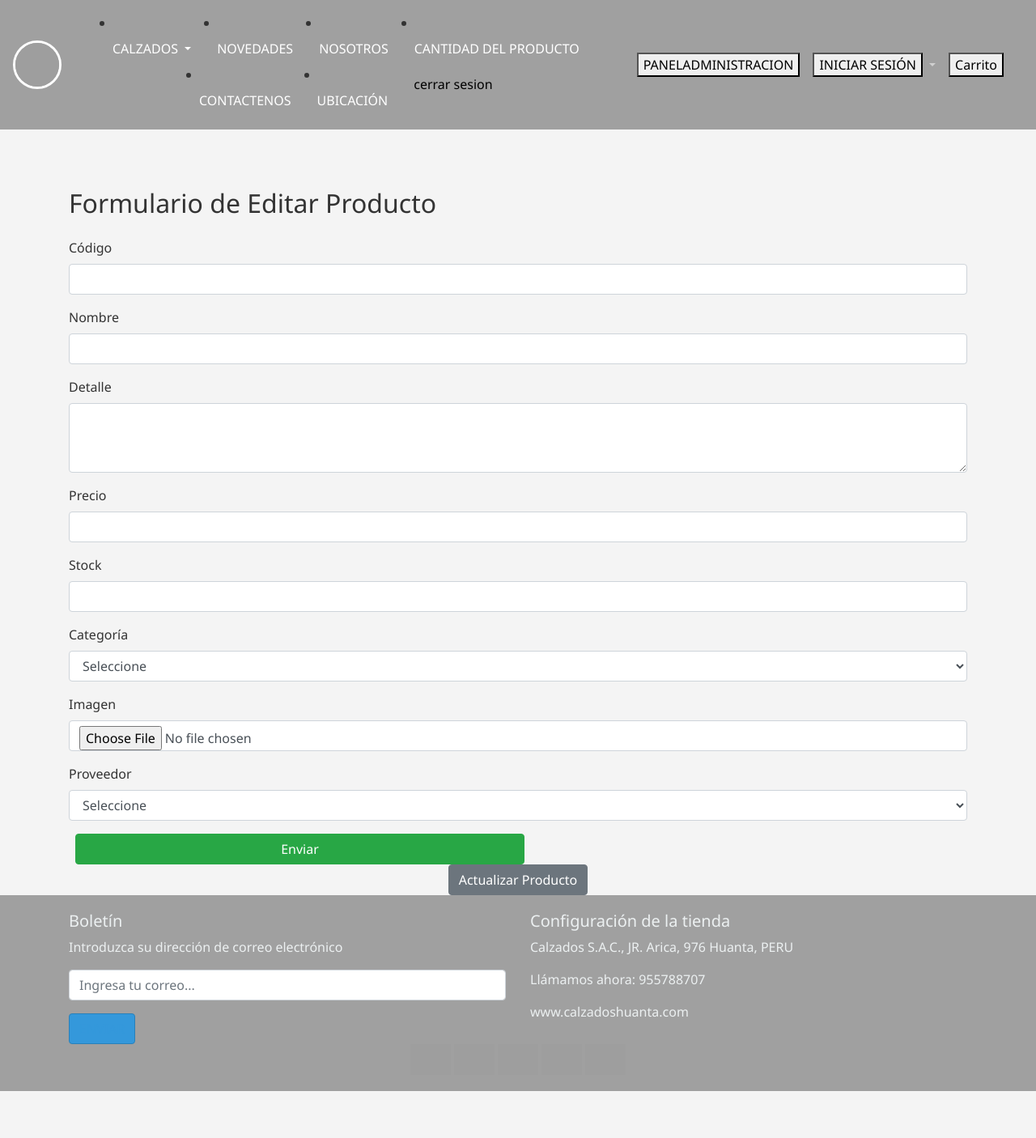
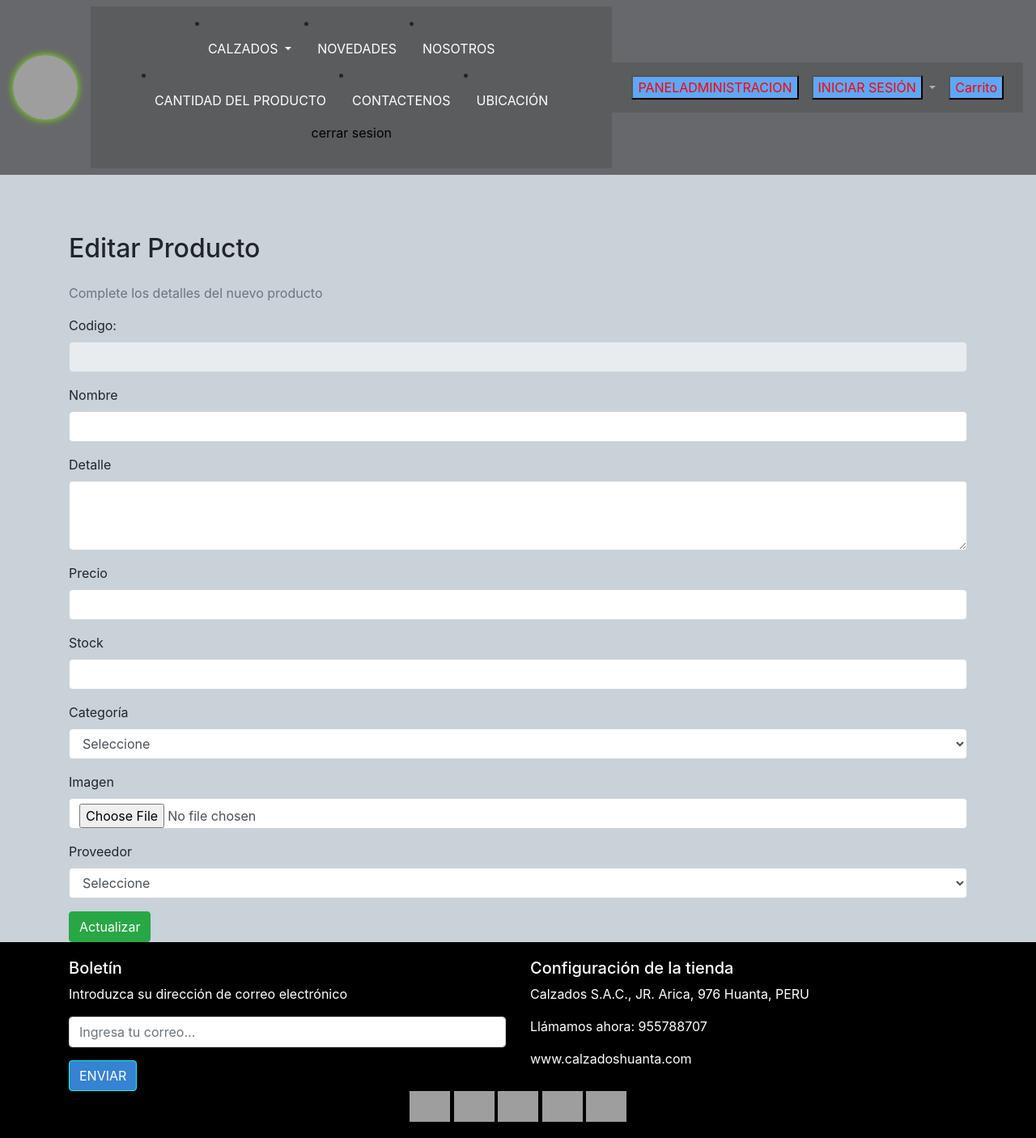
Before and after one commit to Diner2024/venta, a PHP site: page /venta/editarproducto in a window 1280 px wide. Shown: the whole page at 81% size. Before the commit the page ends 1348 px from the top, so only its background shows below. Run offline with PHP 8.4, Linux system fonts and the light colour scheme; data that the repository does not hold is empty; a stand-in replaces the project's code that opens the database connection; some libraries are stand-ins or nearby versions; grey boxes are pictures that could not be loaded.

Commit message:
05/12/2024

```diff
--- a/views/editarproducto.php
+++ b/views/editarproducto.php
@@ -1,10 +1,13 @@
 <div class="container mt-5">
-        <h2 class="mb-4">Formulario de Editar Producto</h2>
-        <form id="frmRegistrar" >
-            <div class="mb-3">
-                <label for="codigo" class="form-label">Código</label>
-                <input type="text" class="form-control" id="codigo" name="codigo" maxlength="20" required>
-            </div>
+        <h2 class="mb-4">Editar Producto</h2>
+        <p class="text-muted">Complete los detalles del nuevo producto</p>
+        <form id="frmactualizar" >
+        <input type="hidden" name="id_producto" id="id_producto">
+    <input type="hidden" name="img" id="img">
+    <div class="form-group">
+        <label for="">Codigo:</label>
+        <input type="text" class="form-control" id="codigo" name="codigo" readonly disabled>
+    </div>
             <div class="mb-3">
                 <label for="nombre" class="form-label">Nombre</label>
                 <input type="text" class="form-control" id="nombre" name="nombre" maxlength="30" required>
@@ -38,17 +41,13 @@
                     <option value="">Seleccione</option>
                 </select>
             </div>
-            <button type="button" class="btn btn-success col-6 mx-2" onclick="registrarProducto();">Enviar</button>
-            <div class="col text-center">
-                <a href="<?php echo BASE_URL ?>actualizarproducto" class="btn btn-secondary">Actualizar Producto</a>
-            </div>
+            <button type="button" class="btn btn-success" onclick="actualizarProducto();">Actualizar</button>
         </form>
     </div>
-    <script src="<?php BASE_URL;?>views/js/functions_producto.js"></script>
+    <script src="<?php echo BASE_URL; ?>views/js/functions_producto.js"></script>
     <script>listar_categoria();</script>
     <script>listar_proveedores();</script>
     <script>
     //http://localhost/venta/editarproducto/1
-const id_p=<?php $pagina=explode("/", $_GET['views']); echo $pagina['1']; ?>;
-ver_producto(id_p);
+const id_p=<?php $pagina=explode("/", $_GET['views']); echo $pagina['1']; ?>;ver_producto(id_p);
     </script>
--- a/views/include/header.php
+++ b/views/include/header.php
@@ -10,121 +10,141 @@
   <style>
 body {
     margin: 0;
-    padding: 0;
-    font-family: 'Segoe UI', Tahoma, Geneva, Verdana, sans-serif;
+    font-family: -apple-system, BlinkMacSystemFont, "Segoe UI", Roboto,
+    "Helvetica Neue", Arial, "Noto Sans", sans-serif, "Apple Color Emoji",
+     "Segoe UI Emoji", "Segoe UI Symbol", "Noto Color Emoji";
     font-size: 1rem;
+    font-weight: 400;
     line-height: 1.5;
-    color: #333;
-    background-color: #f4f4f4;
+    color: #212529;
+    text-align: left;
+    background-color: #c9d1d9;
 }
 
-.navbar {
-    background-color: #a0a0a0;
-    transition: background-color 0.3s ease;
-}
-
-.navbar-brand img {
-    height: 60px;
-    width: 60px;
-    border-radius: 50%;
-    object-fit: cover;
-    border: 3px solid #ffffff;
-    transition: transform 0.3s ease;
-}
-
-.navbar-brand img:hover {
-    transform: scale(1.1);
-}
-
-.navbar-nav .nav-link {
-    color: #ffffff;
-    transition: color 0.3s ease;
-}
-
-.navbar-nav .nav-link:hover, .navbar-nav .nav-link.active {
-    color: #ffd700;
-}
-
-.product img {
-    width: 100%;
-    height: auto;
-    border-radius: 8px;
-    box-shadow: 0 4px 6px rgba(0,0,0,0.1);
-}
-
-.footer {
-    background-color: #a0a0a0;
-    color: #ecf0f1;
-    padding: 20px 0;
-}
-
-.footer a {
-    color: #3498db;
-    transition: color 0.3s ease;
-}
-
-.footer a:hover {
-    color: #2ecc71;
-}
-
-.btn-primary {
-    background-color: #3498db;
-    border-color: #2980b9;
-    color: #ffffff;
-    transition: all 0.3s ease;
-}
-
-.btn-primary:hover {
-    background-color: #2980b9;
-    transform: translateY(-2px);
-}
-
-.dropdown-menu {
-    background-color: #ffffff;
-    border: 1px solid #e0e0e0;
-    box-shadow: 0 4px 6px rgba(0,0,0,0.1);
-    display: none;
-    position: absolute;
-    top: 100%;
-    left: 0;
-    min-width: 200px;
-    z-index: 1000;
-}
-
-.dropdown-item {
-    color: #333;
-    transition: background-color 0.3s ease;
-}
-
-.dropdown-item:hover {
-    background-color: #f4f4f4;
-    color: #3498db;
-}
-
-/* Show the submenu when hovering over the parent item */
-.navbar-nav .nav-item:hover .dropdown-menu {
-    display: block;
-}
-
-/* Make sure the submenu items align correctly */
-.navbar-nav .nav-item {
-    position: relative;
-}
-
-/* Responsive Adjustments */
-@media (max-width: 768px) {
-    .navbar-brand img {
-        height: 50px;
-        width: 50px;
+    .navbar {
+      background-color: rgb(90 91 93 / 88%);
     }
-}
-
-/* Ensure links are styled consistently */
-a {
+    a {
     color: #fff;
     text-decoration: none;
     background-color: transparent;
 }
+a:hover {
+    color: #000000;
+    text-decoration: underline;
+}
+.nav-link {
+    display: block;
+    padding: .5rem 1rem;
+    color: #fff;
+    text-decoration: none;
+    transition: color .15s ease-in-out, background-color .15s ease-in-out, border-color .15s ease-in-out;
+}
+    .navbar-brand img {
+    height: 70px;
+    width: 100%;
+
+      object-fit: cover;
+      display: inline-block;
+      width: 80px;
+      height: 80px;
+      border-radius: 50%;
+      overflow: hidden;
+      animation: border-pulse 2s infinite;
+    }
+
+    @keyframes border-pulse {
+      0% {
+        box-shadow: 0 0 10px rgb(9, 33, 247);
+      }
+      25% {
+        box-shadow: 0 0 10px hsl(99, 99%, 47%);
+      }
+      50% {
+        box-shadow: 0 0 10px rgb(211, 239, 3);
+      }
+      75% {
+        box-shadow: 0 0 10px rgb(11, 238, 19);
+      }
+      100% {
+        box-shadow: 0 0 10px rgb(255, 0, 0);
+      }
+}
+    .navbar-nav .nav-link, .navbar-nav .nav-item {
+      color: #fff;
+    }
+    .product img {
+      width: 100%;
+      height: auto;
+    }
+    .footer {
+      background-color: #000000;
+      color: #fff;
+      padding: 20px 0;
+    }
+    .footer a {
+      color: #fff;
+    }
+    /* Estilo para los botones activos */
+    .navbar-nav .nav-item .nav-link.active {
+      color: rgb(255, 0, 0) !important; /* Color de texto blanco */
+      font-weight: bold; /* Texto en negrita */
+      background-color: rgb(0, 0, 0) !important; /* Fondo rojo */
+    }
+
+    .btn-primary {
+    color: #f7ff0b;
+    background-color: #1fff06;
+    border-color: #00fff2;
+    animation: blink 1s infinite;
+}
+
+.nav-item.dropdown {
+position: relative;
+}
+
+
+
+.nav-item.dropdown:hover .dropdown-menu {
+display: block;
+}
+
+.nav-item.dropdown .dropdown-menu .dropdown-item {
+color: black;
+padding: 12px 16px;
+text-decoration: none;
+display: block;
+}
+
+.nav-item.dropdown .dropdown-menu .dropdown-item:hover {
+background-color: #ddd;
+}
+
+.nav-item.dropdown .dropdown-menu .dropdown-item:hover {
+background-color: hsl(114, 93%, 48%);
+}
+
+.dropdown-item {
+    display: block;
+    width: 100%;
+    padding: .25rem 1.5rem;
+    clear: both;
+    font-weight: 400;
+    color: hsl(246, 96%, 49%);
+    text-align: inherit;
+    white-space: nowrap;
+    background-color: #6c757d;
+}
+button {
+    color: red;
+background: #5ea7f5;
+}
+.btn-primary {
+    color: #fff;
+    background-color: #3682d3;
+    animation: blink 1s infinite;
+}
+
 
   </style>
 
@@ -138,7 +158,7 @@ a {
 <!-- Navbar -->
 <nav class="navbar navbar-expand-lg navbar-dark">
   <a class="navbar-brand" href="#">
-    <img src="https://i.pinimg.com/564x/15/f3/b1/15f3b1dd58c05f61a2f4f1bbe85e9e33.jpg" alt="logo">
+    <img href="<?php echo BASE_URL ?>inicio" src="https://i.pinimg.com/564x/15/f3/b1/15f3b1dd58c05f61a2f4f1bbe85e9e33.jpg" alt="logo">
   </a>
   <button class="navbar-toggler" type="button" data-toggle="collapse" data-target="#navbarNav" aria-controls="navbarNav" aria-expanded="false" aria-label="Toggle navigation">
     <span class="navbar-toggler-icon"></span>
@@ -151,13 +171,15 @@ a {
         <li class="nav-item dropdown">
           <a class="nav-link dropdown-toggle" href="<?php echo BASE_URL ?>inicio" role="button" data-bs-toggle="dropdown" aria-expanded="false"> CALZADOS </a>
 
-          <ul class="dropdown-menu"> <li><a class="dropdown-item" href="<?php echo BASE_URL ?>damas">DAMAS</a>
+          <ul class="dropdown-menu">
+          <li><a class="dropdown-item" href="<?php echo BASE_URL ?>damas">DAMAS</a>
           </li>
           <li><a class="dropdown-item" href="<?php echo BASE_URL ?>caballeros">CABALLEROS</a>
           </li>
           <li><a class="dropdown-item" href="<?php echo BASE_URL ?>niños">NIÑOS</a>
           </li>
         </ul>
+
           <li class="nav-item">
         <a class="nav-link" href="<?php echo BASE_URL ?>novedades">NOVEDADES</a>
       </li>
@@ -208,7 +230,7 @@ a {
     </ul>
 
   </nav>
-
+  </nav>
 
 </nav>
 <a class="m-2" href="<?php BASE_URL?>panelAdministrador"><i class="fa fa-bars" style="color:#ffffff;" ></i></a>
--- a/views/js/functions_producto.js
+++ b/views/js/functions_producto.js
@@ -119,40 +119,50 @@ async function listar_proveedores(){
     }
 }
 
-
 async function ver_producto(id) {
-    const FormData = new FormData();
+    //console.log('hola soy la funcion ver');
+    const formData = new FormData();
     formData.append('id_producto', id);
     try {
-        let respuesta = await fetch(base_url+'controller/Producto.php?tipo=Ver',{
+        let respuesta = await fetch(base_url + 'controller/Producto.php?tipo=ver', {
             method: 'POST',
             mode: 'cors',
-            cache: 'no_cache',
-            body: 'formData',
+            cache: 'no-cache',
+            body: formData
         });
         json = await respuesta.json();
-        if (json.status){
-            document.querySelector('#codigo').value
-            = json.contenido.codigo;
-            document.querySelector('#nombre').value
-            = json.contenido.nombre;
-            document.querySelector('#detalle').value
-            = json.contenido.detalle;
-            document.querySelector('#precio').value
-            = json.contenido.precio;
-            document.querySelector('#stock').value
-            = json.contenido.stock;
-            document.querySelector('#idCategoria').value
-            = json.contenido.idCategoria;
-            document.querySelector('#idProveedor').value
-            = json.contenido.idProveedor;
-        }else{
-            window.location = base_url+"productos";
+        if (json.status) {
+            document.querySelector('#id_producto').value = json.contenido.id;
+            document.querySelector('#codigo').value = json.contenido.codigo;
+            document.querySelector('#nombre').value = json.contenido.nombre;
+            document.querySelector('#detalle').value = json.contenido.detalle;
+            document.querySelector('#precio').value = json.contenido.precio;
+            document.querySelector('#categoria').value = json.contenido.idCategoria;
+            document.querySelector('#proveedor').value = json.contenido.idProveedor;
+            document.querySelector('#img').value = json.contenido.imagen;
+        } else {
+            window.location = base_url + "productos";
         }
-
         console.log(json);
     } catch (error) {
-        console.log("oops ocurrio un error "+error);
+        console.log("oops ocurrio un error " + error);
     }
+}
 
+
+
+async function actualizarProducto() {
+    const datos = new FormData(frmactualizar);
+    try {
+        let respuesta = await fetch(base_url + 'controller/Producto.php?tipo=actualizar', {
+            method: 'POST',
+            mode: 'cors',
+            cache: 'no-cache',
+            body: datos
+        });
+        json = await respuesta.json();
+        console.log(json);
+    } catch (e) {
+
+    }
 }
```
Also changed, not shown: controller/Producto.php (+42 -13 lines), model/productoModel.php (+9 -6 lines), views/inicio.php (+11 -11 lines).
